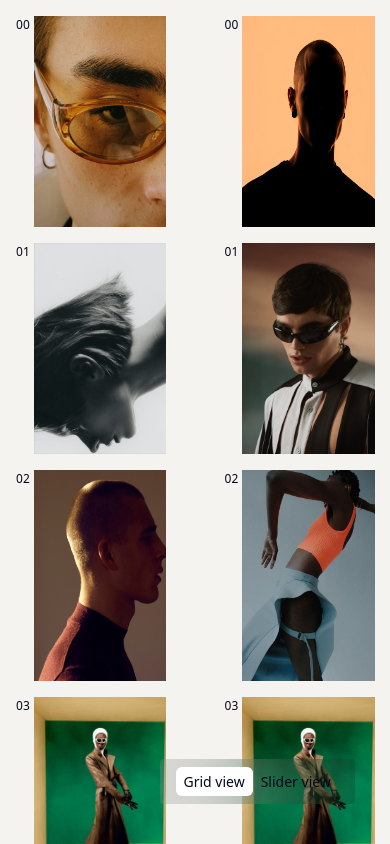
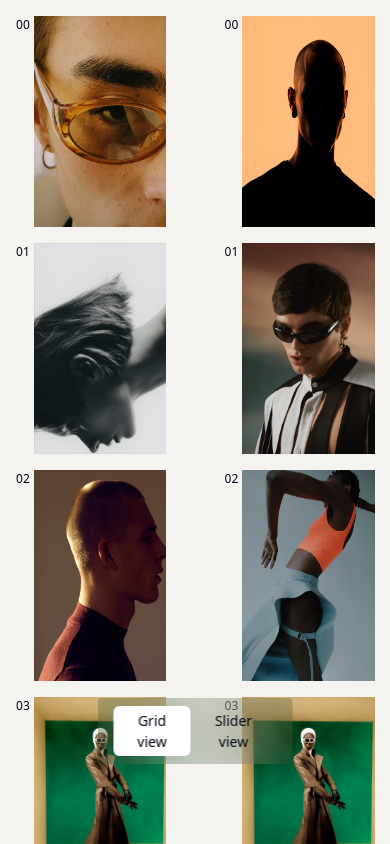
Before and after one commit to thecode-master-sy/micro-animations, a Next.js app: page /draggable-photo-gallery in a window 390 px wide. Built offline with nearby package versions, Linux system fonts and the light colour scheme.

Commit message:
feat: observable for wheel events gsap

```diff
--- a/app/(animations)/draggable-photo-gallery/_components/draggable-gallery.tsx
+++ b/app/(animations)/draggable-photo-gallery/_components/draggable-gallery.tsx
@@ -8,7 +8,7 @@ import { gsap } from "gsap";
 import { Draggable } from "gsap/Draggable";
 import { InertiaPlugin } from "gsap/InertiaPlugin";
 import { useGSAP } from "@gsap/react";
-import { motion} from "motion/react"
+import { motion } from "motion/react";
 import { Observer } from "gsap/Observer";
 
 gsap.registerPlugin(Draggable, InertiaPlugin, Observer);
@@ -20,7 +20,6 @@ export const DraggableGallery = () => {
   const dragRef = useRef<HTMLDivElement>(null);
   const sliderRef = useRef<HTMLDivElement>(null);
 
-
   useGSAP(
     () => {
       const dragRect = dragRef.current?.getBoundingClientRect();
@@ -31,16 +30,16 @@ export const DraggableGallery = () => {
       // x and y state for both draggable and scroll
       const valueObj = {
         newX: 0,
-        newY: 0
-      }
-      const xTo = gsap.quickTo('.draggable-gallery', "x");
-      const yTo = gsap.quickTo('.draggable-gallery', "y");
-      const maxX =  drag
+        newY: 0,
+      };
+      const xTo = gsap.quickTo(".draggable-gallery", "x");
+      const yTo = gsap.quickTo(".draggable-gallery", "y");
+      const maxX = drag
         ? -(dragRect.width - containerRect.width)
         : -(sliderRect.clientWidth - containerRect.width);
-      const maxY =  -(dragRect.height - containerRect.height);
+      const maxY = -(dragRect.height - containerRect.height);
       const clampX = gsap.utils.clamp(maxX, 0);
-      const clampY = drag ? gsap.utils.clamp(maxY, 0) : () => 0
+      const clampY = drag ? gsap.utils.clamp(maxY, 0) : () => 0;
 
       function syncPosition() {
         //@ts-expect-error
@@ -72,16 +71,15 @@ export const DraggableGallery = () => {
           drag && yTo.tween.invalidate().pause();
         },
         onDrag: syncPosition,
-        onThrowUpdate: syncPosition
+        onThrowUpdate: syncPosition,
       })[0];
-
 
       Observer.create({
         type: "wheel",
         target: ".target-element",
         onChange(self) {
           valueObj.newX = clampX(valueObj.newX - self.deltaX * 1.2);
-            if(drag) {
+          if (drag) {
             valueObj.newY = clampY(valueObj.newY - self.deltaY * 1.2);
           }
 
@@ -97,9 +95,8 @@ export const DraggableGallery = () => {
 
           xTo(valueObj.newX);
           yTo(valueObj.newY);
-        }
+        },
       });
-
     },
     {
       dependencies: [dragRef, containerRef, drag],
@@ -110,7 +107,7 @@ export const DraggableGallery = () => {
   return (
     <div
       ref={containerRef}
-      className="w-screen h-screen overflow-hidden target-element"
+      className="w-screen h-[100svh] overflow-hidden target-element"
     >
       {/* <MouseFollower
         shouldShow={mouseFollowerShouldShow}
--- a/app/(animations)/draggable-photo-gallery/_components/switch-gallery-view.tsx
+++ b/app/(animations)/draggable-photo-gallery/_components/switch-gallery-view.tsx
@@ -100,7 +100,7 @@ export const GallerySwitch = ({
   });
 
   return (
-    <div className="absolute md:bottom-7 bottom-10 w-[55%] right-4 flex justify-between z-10 ">
+    <div className="absolute md:bottom-7 bottom-20 md:w-[55%] right-1/2 translate-x-1/2 md:translate-x-0 md:right-4 flex justify-between z-10">
       <div className="flex bg-blur rounded-sm justify-self-center px-4 py-2 md:py-[0.8vw] md:px-[1.2vw]">
         <button
           className={cn(
@@ -117,9 +117,7 @@ export const GallerySwitch = ({
           )}
         </button>
         <button
-          className={cn(
-            "px-2 py-1 w-fit  md:px-[1vw] md:py-[0.5vw] relative"
-          )}
+          className={cn("px-2 py-1 w-fit  md:px-[1vw] md:py-[0.5vw] relative")}
           onClick={() => onSliderButtonClick()}
         >
           <span className="w-max"> Slider view</span>
@@ -132,7 +130,7 @@ export const GallerySwitch = ({
         </button>
       </div>
 
-      <div className="ml-auto">
+      <div className="ml-auto hidden md:block">
         <InfoPannel />
       </div>
     </div>
```
Lines whose indentation alone changed are shown as unchanged.
